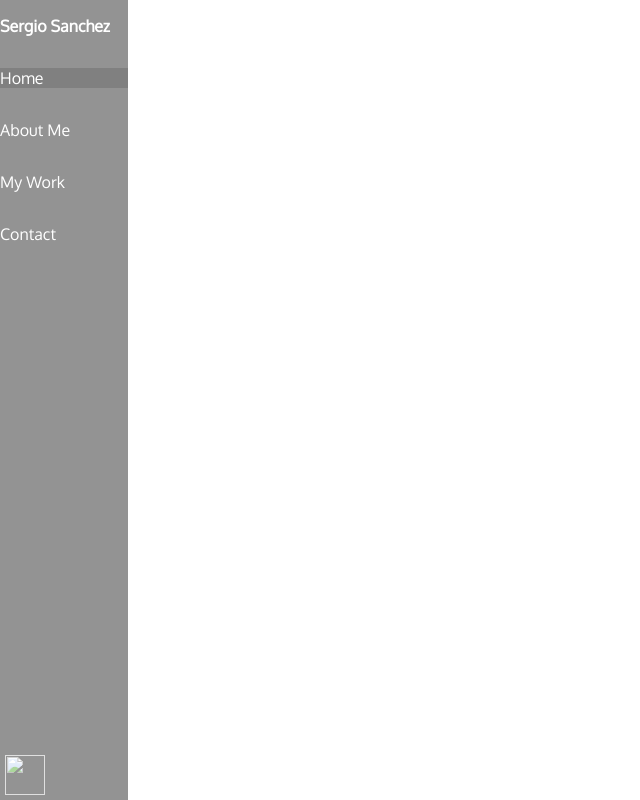
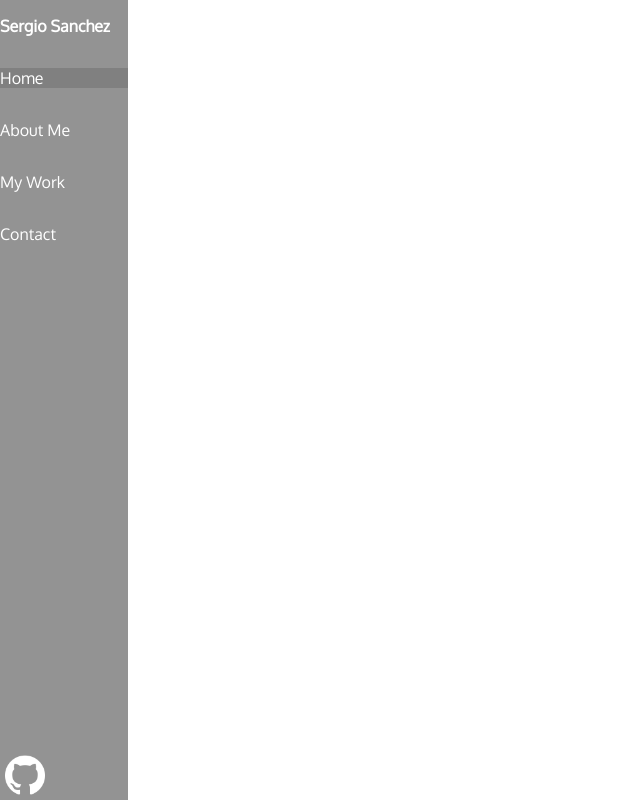
Before and after one commit to sess/devlab1, a plain HTML site: page index.html in a window 1280 px wide. Shown: the whole page, without its empty margins (0-640 px from the left). Drawn offline with nearby package versions, Linux system fonts and the light colour scheme.

Commit message:
Fixed GitHub icon

```diff
--- a/index.html
+++ b/index.html
@@ -15,7 +15,7 @@
             <p class="options" id="option2">My Work</p>
             <p class="options" id="option3">Contact</p>
             <div id="contactbox">
-                 <a href="https://github.com/sess" target="_blank"><img id="github" src="/sess/devlab1/images/github_icon.png"></a>
+                 <a href="https://github.com/sess" target="_blank"><img id="github" src="/devlab1/images/github_icon.png"></a>
             </div>
         </div>
 
```
